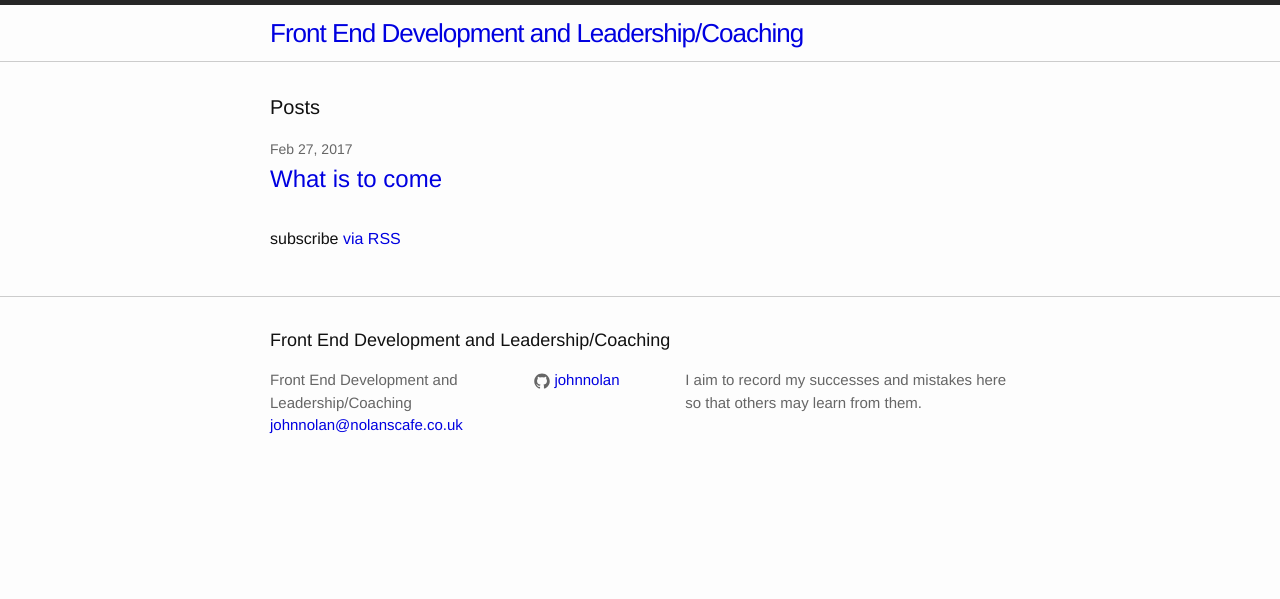
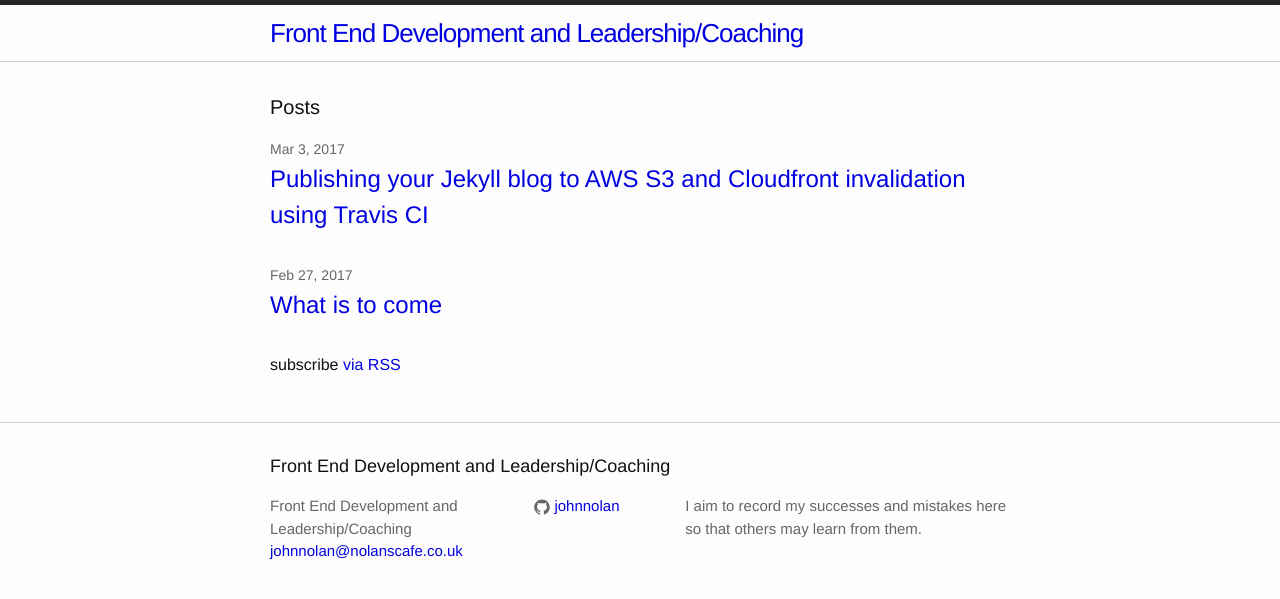
Before and after one commit to johnnolan/blog, a Jekyll site: the page built from index.html, in a window 1280 px wide. Shown: the top 599 px of the page. Built offline with Jekyll 4.4.1, drawn with Linux system fonts in a browser that asks for light colours; some of the changed lines change nothing that is shown.

Commit message:
First Blog post

````diff
--- a/_config.yml
+++ b/_config.yml
@@ -6,7 +6,7 @@
 # 'jekyll serve'. If you change this file, please restart the server process.
 
 # Site settings
-version: 5
+version: 6
 title:  Front End Development and Leadership/Coaching
 email: johnnolan@nolanscafe.co.uk
 description: > # this means to ignore newlines until "baseurl:"
--- a/_includes/footer.html
+++ b/_includes/footer.html
@@ -32,7 +32,6 @@
 
 </footer>
 
-{% include serviceWorker.html %}
 
 <script>
 	(function(i,s,o,g,r,a,m){i['GoogleAnalyticsObject']=r;i[r]=i[r]||function(){
--- /dev/null
+++ b/_posts/2017-03-04-publishing-jekyll-aws-s3-cloudfront.markdown
@@ -0,0 +1,104 @@
+---
+layout: post
+title:  "Publishing your Jekyll blog to AWS S3 and Cloudfront
+invalidation using Travis CI"
+date:   2017-03-03 20:00:38 +0000
+categories: ideas
+---
+
+# Publishing your Jekyll blog to AWS S3 and Cloudfront invalidation using Travis CI
+
+> This information is useful once you have signed up to
+ [https://travis-ci.org](https://travis-ci.org) via
+ [https://github.com](https://github.com) and you have an existing
+ AWS S3 bucket and AWS Cloudfront distribution setup. I will be covering
+ this soon.
+
+At any time you can look at my [repo on github](https://github.com/johnnolan/blog) to see how I have set this
+up.
+
+First create a new directory called *script* in your root folder and
+create a file called *cibuild*. Now past the following details
+ replacing *www.nolanscafe.co.uk* with your S3 bucket name.
+
+{% highlight JavaScript linenos %}
+jekyll build
+pip install awscli
+aws s3 sync --acl public-read --sse --delete _site s3://www.nolanscafe.co.uk
+aws configure set preview.cloudfront true
+aws cloudfront create-invalidation --distribution-id $CLOUDFRONT_DISTRIBUTION_ID --paths '/*'
+{% endhighlight %}
+
+This is going to do the following
+
+* Build our jekyll site
+* Install ```awscli``` on the Travis site
+* We then sync our _site directory that has been built by the command
+```jekyll build```, deleting all contents on the remote
+bucket at the same time
+* The line with ```preview.cloudfront``` tells the AWS Cli that you want
+to enable the preview mode of it. This is still in BETA so this allows
+us access to it.
+* Then finally we invalidate the cache on cloudfront. There are a couple
+of points on this. First, you are allowed up to 1,000 files to be
+invalidated per month. After this you are charged. At this point it is
+around $50 per 1,000. The other is it can take up to 15 minutes for the
+cache to be invalidated so please be patient.
+
+Now create a ```.travis.yml``` file in the root for your directory with the
+following contents.
+
+{% highlight JavaScript linenos %}
+language: ruby
+dist: trusty
+sudo: required
+rvm:
+- 2.3.3
+before_script:
+- chmod +x ./script/cibuild
+script: "./script/cibuild"
+branches:
+  only:
+  - master
+{% endhighlight %}
+
+This is our deployment file. This tells Travis what we want to do once
+it has hold of our files from Git.
+
+* ```language: ruby``` tells it the environment we want to use to run our
+build (Ruby)
+* ```dist``` and ```sudo``` tell Travis that we want to run in full
+trust mode. This is required for using the ```awscli``` library
+* ```script``` tells Travis to use our file we created previously to be
+run
+* ```branches``` tells Travis to... only build our master
+branch
+
+Now, before we commit and push to git we need to setup credentials for
+```awscli```, to allow it to connect to our account.
+
+Log into [https://travis-ci.org](https://travis-ci.org) and find your
+repo. In the ```More options``` drop down select
+```Settings```. Here you will find an area called Environment Variables.
+
+Here add your AWS Access Key, AWS Secret Key, S3 Bucket Region
+ and your AWS Cloudfront Distribution Id for Cloudfront. This can be
+ found in the *General* tab in your AWS Cloudfront distribution
+ dashboard.
+
+It is important to name these exactly like so
+
+* AWS_ACCESS_KEY_ID
+* AWS_DEFAULT_REGION
+* AWS_SECRET_ACCESS_KEY
+* CLOUDFRONT_DISTRIBUTION_ID
+
+These keys are stored as Environmental Variables that can be accessed in
+your Travis build script and are all encrypted.
+
+*Never put sensitive information in your Github Repo*
+
+You should now be all setup ready for continuous integration. Commit and
+Push these changes to Git and now Travis should receive the trigger
+and use the ```.travis.yml``` file and ```cibuild``` to execute your
+Jekyll and AWS S3 and Cloudfront deployment.
````
